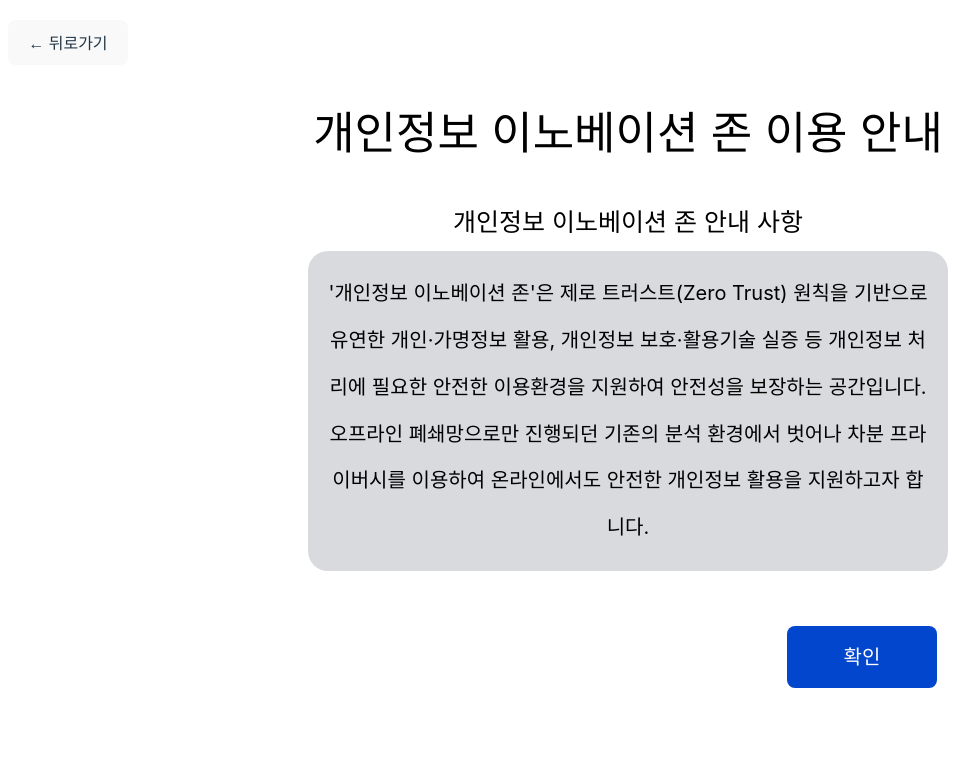
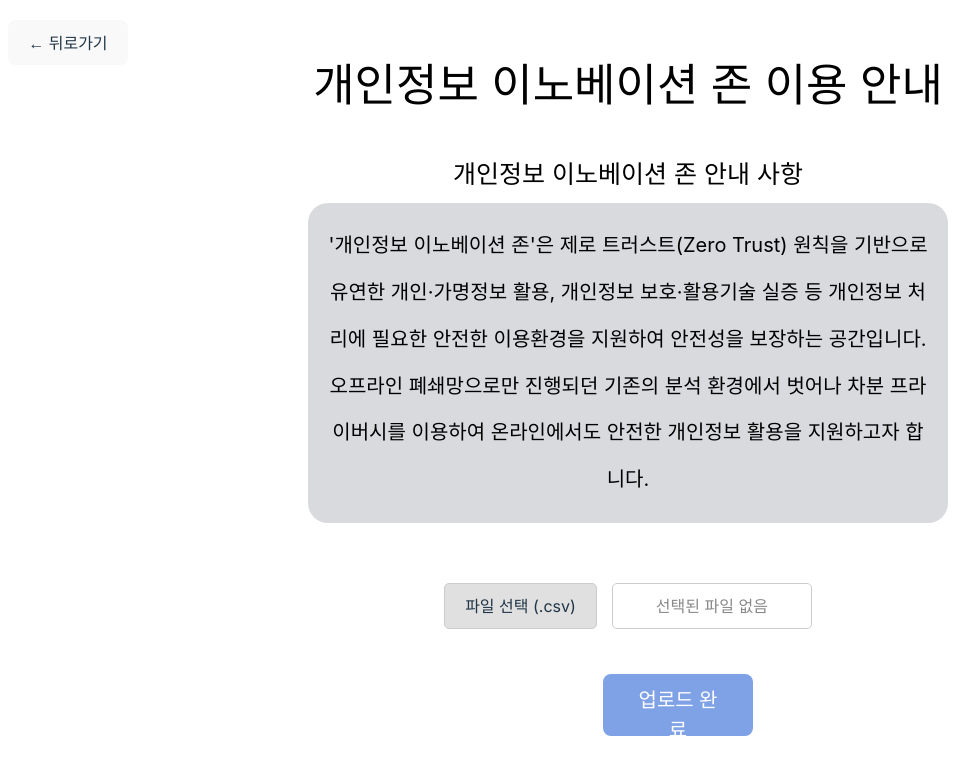
Before and after one commit to projectPBLteam/PBL, a React (Vite) app in the folder frontend/: page /guide in a window 1280 px wide. Shown: the top 774 px of the page, without its empty margins (12-991 px from the left). Built offline with nearby package versions, Linux system fonts and the light colour scheme; a web font is replaced by a local one.

Commit message:
Revert "로그인, 회원가입, 데이터 업로드, 조회 API 연동"
This reverts commit c242774b3d118221de4de67bffc4660cb4ff5669.
실수(다시 복구함)

```diff
--- a/frontend/src/pages/Guide.tsx
+++ b/frontend/src/pages/Guide.tsx
@@ -60,11 +60,48 @@ export default function DataUpload() {
                     </div>
                 </div>
             </div>
-        <div className="div-5">
+
+            <div className="upload-container" style={{ margin: '20px auto', display: 'flex', gap: '15px', alignItems: 'center' }}>
+
+                <input
+                    type="file"
+                    ref={fileInputRef}
+                    onChange={handleFileChange}
+                    style={{ display: 'none' }}
+                    accept=".csv"
+                />
+
+                <button
+                    onClick={handleUploadClick}
+                    style={{ padding: '10px 20px', backgroundColor: '#e0e0e0', border: '1px solid #ccc', borderRadius: '5px' }}
+                >
+                    파일 선택 (.csv)
+                </button>
+                <div
+                    style={{
+                        padding: '10px',
+                        border: '1px solid #ccc',
+                        borderRadius: '5px',
+                        minWidth: '200px',
+                        textAlign: 'center',
+                        color: fileSelected ? '#000' : '#888'
+                    }}
+                >
+                    {fileName || "선택된 파일 없음"}
+                </div>
+            </div>
+            <div className="div-5" style={{ alignSelf: 'center', width: '100%', maxWidth: '400px' }}>
                 <div className="component-52-wrapper">
-            <button className="component-52-instance component-52-2" onClick={handleBack}> 확인 </button>
+                    <button
+                        className="component-52-instance component-52-2"
+                        onClick={handleComplete}
+                        disabled={!fileSelected}
+                        style={{ opacity: fileSelected ? 1 : 0.5 }}
+                    >
+                        업로드 완료
+                    </button>
                 </div>
             </div>
         </div>
-  )
+    );
 }
```
Lines whose indentation alone changed are shown as unchanged.
